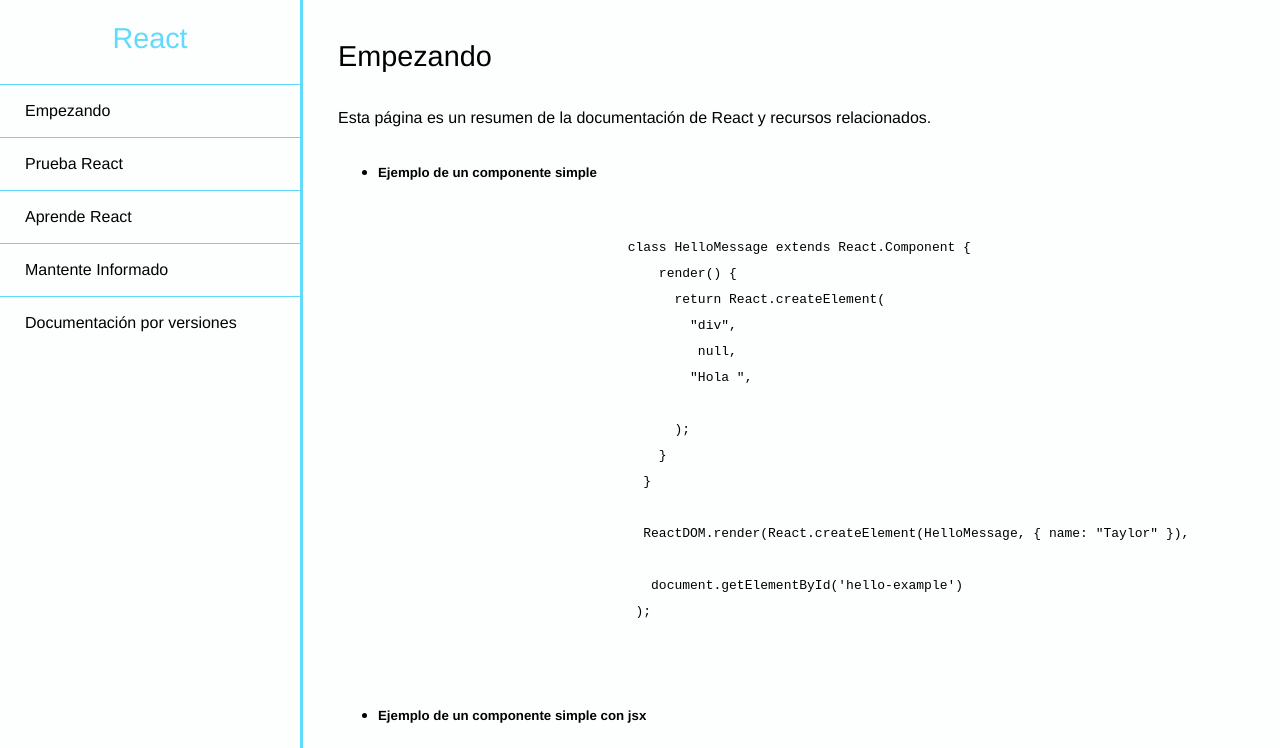
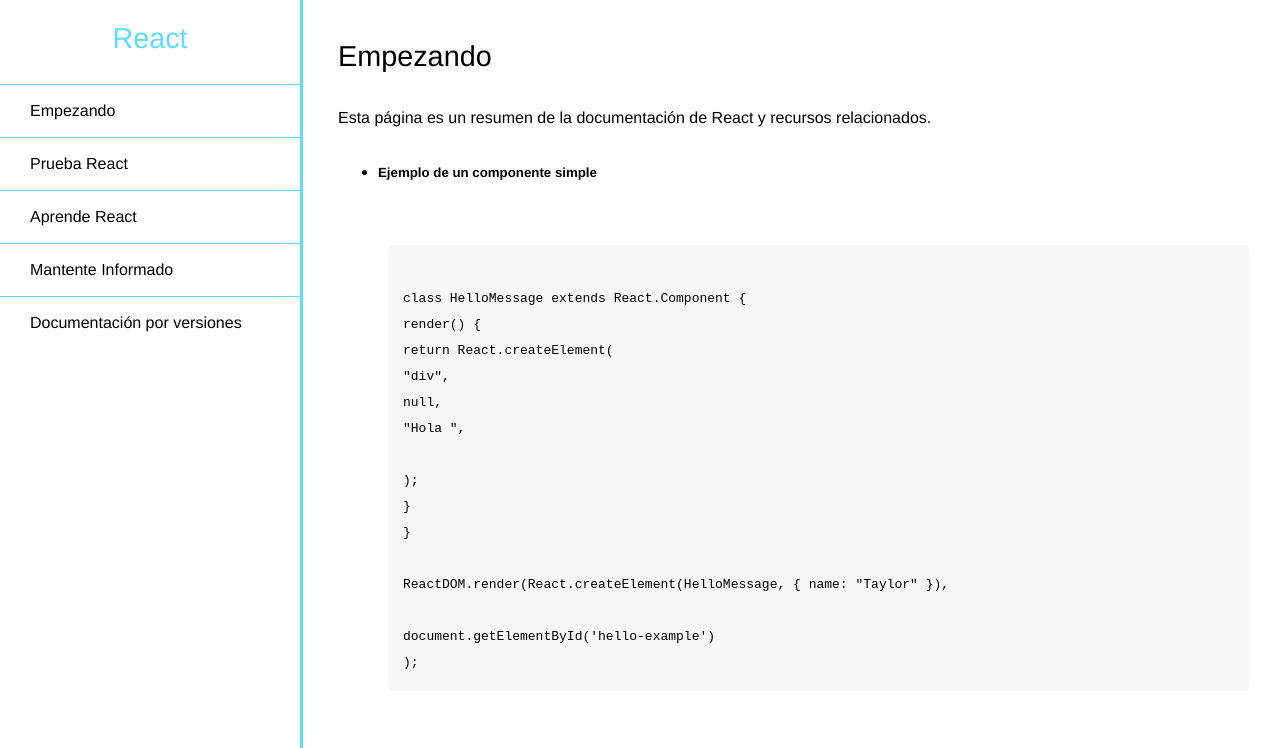
Before and after one commit to CesarJrFontalvo/pagina-documentaciion-react, a plain HTML site: page index.html in a window 1280 px wide. Shown: the top 748 px of the page. Drawn offline with Linux system fonts and the light colour scheme.

Commit message:
modificandolos estilos

```diff
--- a/style/style.css
+++ b/style/style.css
@@ -1,5 +1,5 @@
 
-body {
+ body {
   min-width: 290px;
   color: black;
   background-color: #FDFEFE ;
@@ -51,7 +51,7 @@
 
   #navbar a {
     display: block;
-    padding: 10px 25px;
+    padding: 10px 30px;
     color: black;
     text-decoration: none;
     cursor: pointer;
@@ -64,13 +64,25 @@
     margin-bottom: 110px;
   }
 
+  code {
+    display: block;
+    text-align: left;
+    white-space: pre-line;
+    position: relative;
+    word-break: normal;
+    word-wrap: normal;
+    line-height: 2;
+    background-color: #f7f7f7;
+    padding: 15px;
+    margin: 10px;
+    border-radius: 5px;
+  }
 
-@media only screen and (max-width: 815px) {
+  @media only screen and (max-width: 815px) {
     /* For mobile phones: */
     #navbar ul {
       border: 1px solid;
       height: 207px;
-      color: #61DAFB;
     }
 
     #navbar {
```
